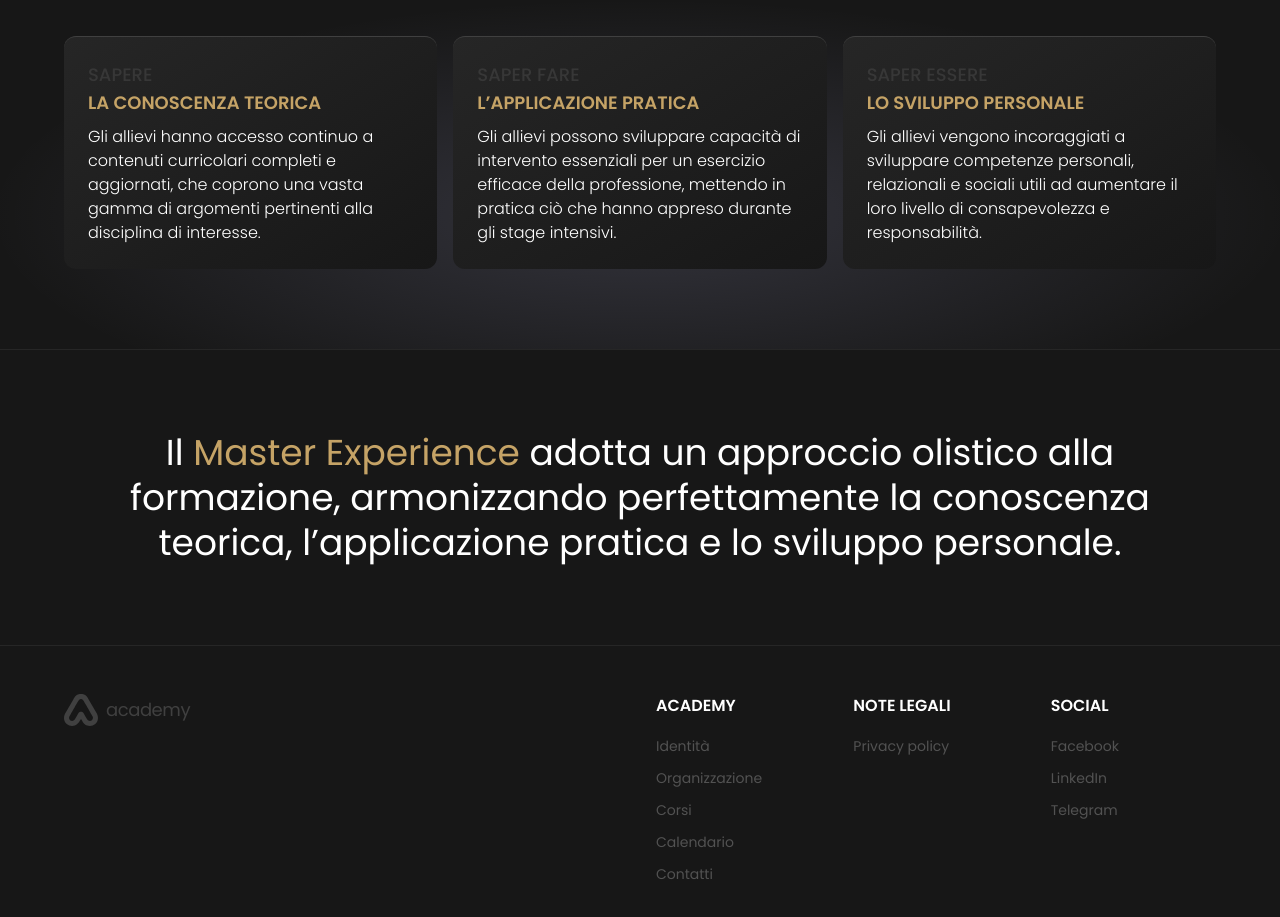
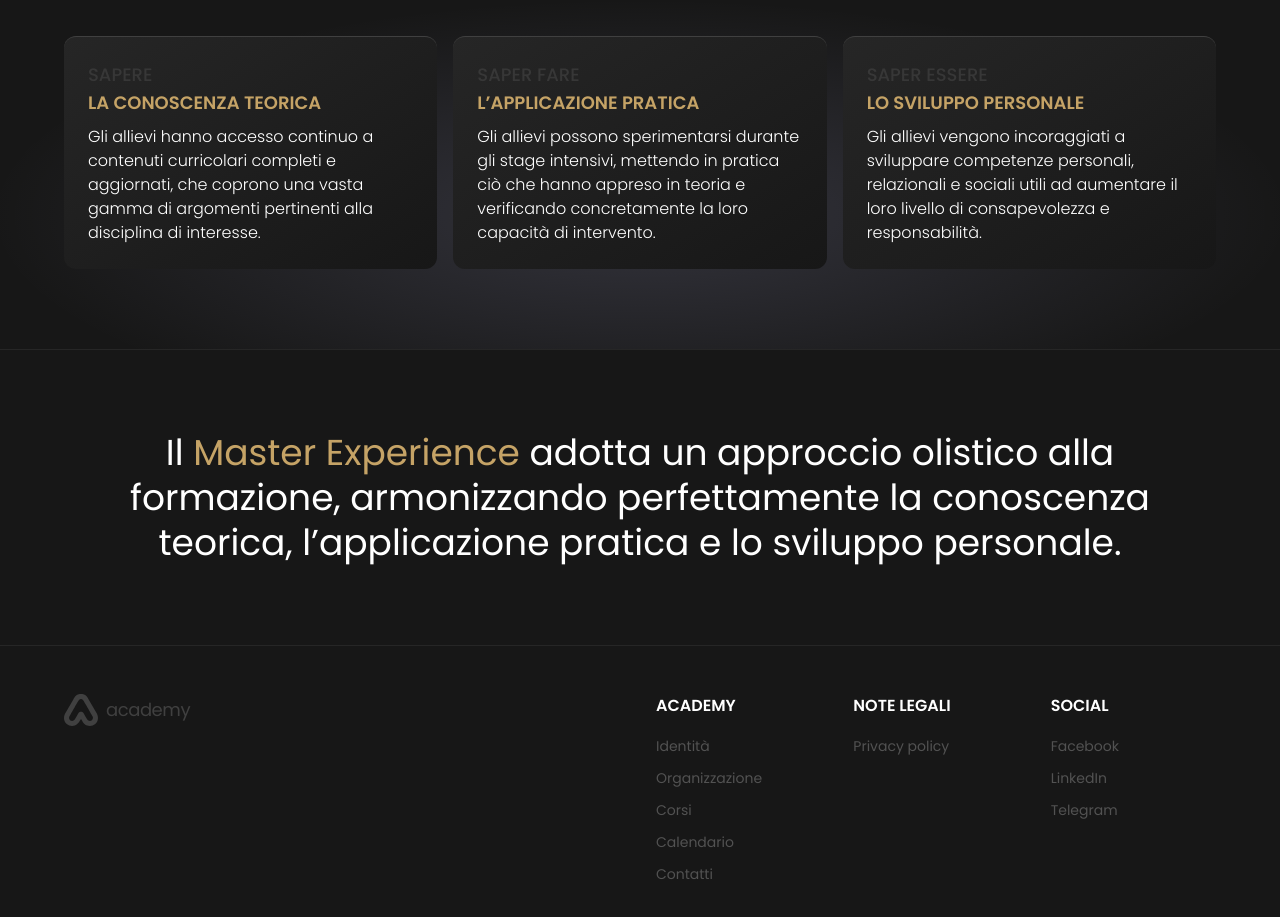
Before and after one commit to plasm/academy, a Nuxt app: page /corsi/master-experience in a window 1280 px wide. Shown: the part 2280-3197 px from the top of the page. Built offline with nearby package versions, Linux system fonts and the light colour scheme.

Commit message:
feat: pages

```diff
--- a/pages/corsi/master-experience.vue
+++ b/pages/corsi/master-experience.vue
@@ -129,7 +129,7 @@
             L’APPLICAZIONE PRATICA
           </div>
           <div class="text-base font-light text-white">
-            Gli allievi possono sviluppare capacità di intervento essenziali per un esercizio efficace della professione, mettendo in pratica ciò che hanno appreso durante gli stage intensivi.
+            Gli allievi possono sperimentarsi durante gli stage intensivi, mettendo in pratica ciò che hanno appreso in teoria e verificando concretamente la loro capacità di intervento.
           </div>
         </div>
 
```
